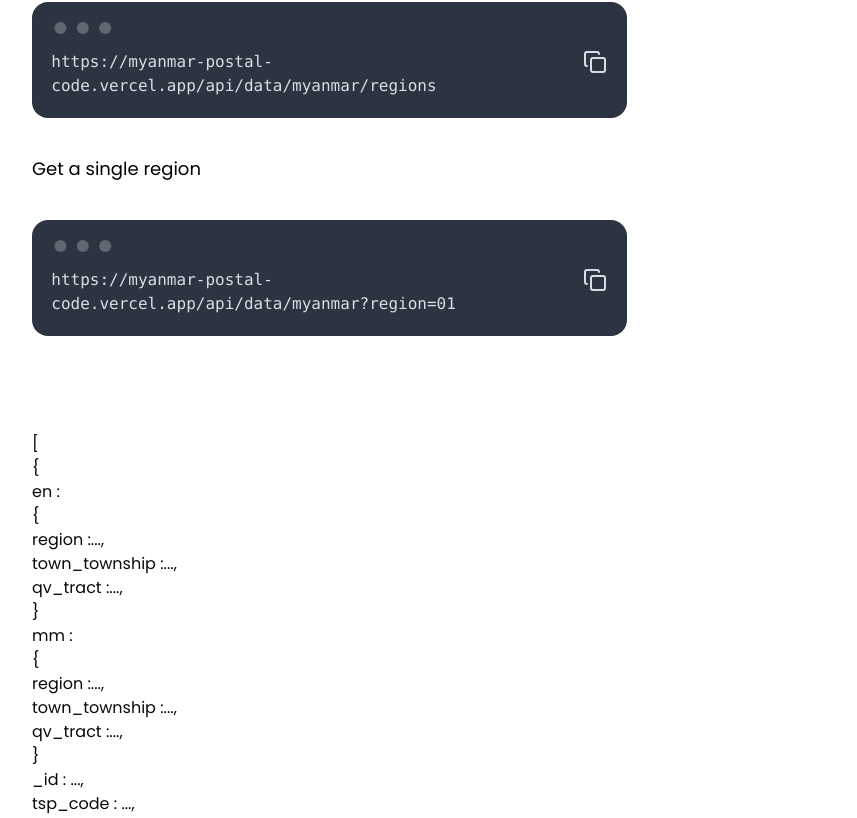
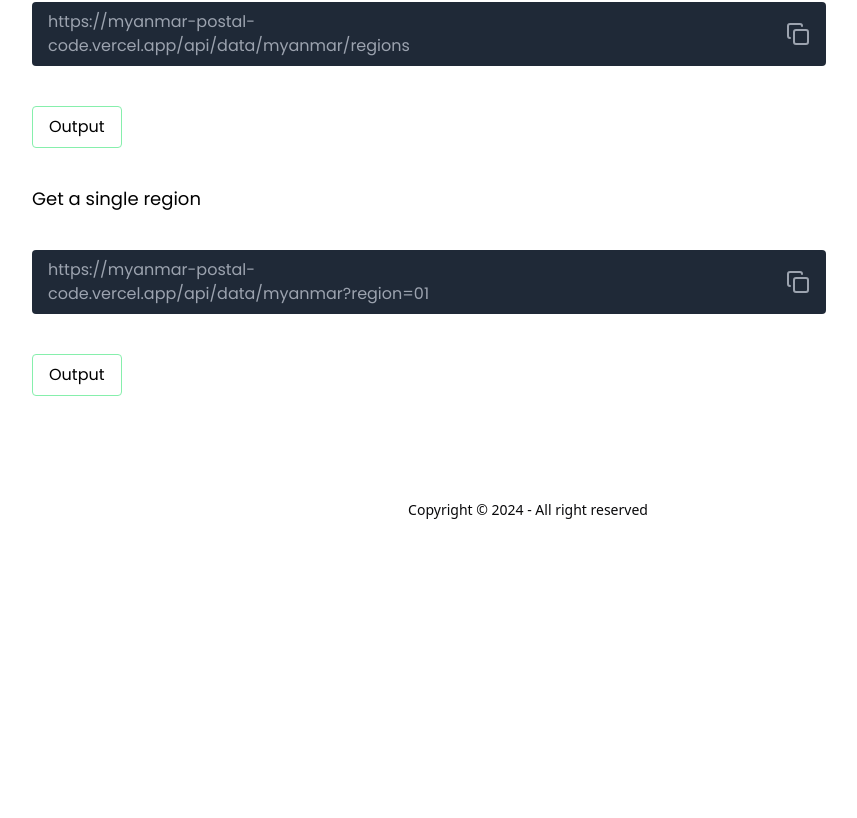
Before and after one commit to Minthantmg/MyanmarPostalCode, a Next.js app: page /docs in a window 1280 px wide. Shown: the part 421-1239 px from the top of the page, without its empty margins (112-969 px from the left). After the commit the page ends 949 px from the top, so only its background shows below. Built offline with nearby package versions, Linux system fonts and the light colour scheme.

Commit message:
update ui

```diff
--- a/src/app/docs/page.tsx
+++ b/src/app/docs/page.tsx
@@ -3,14 +3,20 @@ import React, {useState} from "react";
 import {Box, Copy} from "lucide-react";
 import Check from "../../../public/check.png"
 import Image from "next/image";
+import * as url from "url";
 
 const page = () => {
     // eslint-disable-next-line react-hooks/rules-of-hooks
     const [copied, setCopied] = useState(false);
     // eslint-disable-next-line react-hooks/rules-of-hooks
     const [copiedAll, setCopiedAll] = useState(false);
+    // eslint-disable-next-line react-hooks/rules-of-hooks
+    const [outputAll, setOutputAll] = useState(false)
+    // eslint-disable-next-line react-hooks/rules-of-hooks
+    const [output, setOutput] = useState(false)
+
     const singleText = 'https://myanmar-postal-code.vercel.app/api/data/myanmar?region=01';
-    const allStateText = 'https://myanmar-postal-code.vercel.app/api/data/myanmar/regions';
+    const allText =  "https://myanmar-postal-code.vercel.app/api/data/myanmar/regions"
 
     const handleCopy = async () => {
         try {
@@ -24,7 +30,7 @@ const page = () => {
 
     const handleCopyAll = async () => {
         try {
-            await navigator.clipboard.writeText(allStateText);
+            await navigator.clipboard.writeText(allText);
             setCopiedAll(true);
         } catch (error) {
         } finally {
@@ -32,25 +38,40 @@ const page = () => {
         }
     };
 
+    const handleOutputAll = () => {
+        setOutputAll(!outputAll)
+    }
+
+    const handleOutput = () => {
+        setOutput(!output)
+    }
+
     const data = [
         {
             "en": {
-                "region": "...,",
-                "town_township": "...,",
-                "qv_tract": "...,"
+                "region": "'...',",
+                "town_township": "'...',",
+                "qv_tract": "'...',"
             },
             "mm": {
-                "region": "...,",
-                "town_township": "...,",
-                "qv_tract": "...,"
+                "region": "'...',",
+                "town_township": "'...',",
+                "qv_tract": "'...',"
             },
-            "_id": "...,",
-            "tsp_code": "...,",
-            "region_code": "...,",
-            "postal_code": "...,",
-            "qv_code": "...,"
+            "_id": "'...',",
+            "tsp_code": "'...',",
+            "region_code": "'...',",
+            "postal_code": "'...',",
+            "qv_code": "'...',"
         },
     ];
+
+    const dataAll = [
+        [
+            "15",
+            "Naypyitaw Union Territory"
+        ],
+    ]
 
     return (
         <div className="w-full font-poppin">
@@ -74,45 +95,32 @@ const page = () => {
                 <div className="text-black text-lg leading-tight">
                     Get all regions
                 </div>
-                <div className="sm:w-3/5 w-[365px]">
-                    <div className="mockup-code">
-                        <pre
-                            className="flex justify-between"><code
-                            className="text-wrap mr-4 sm:mr-0">{allStateText}</code>
+                <div className="sm:w-4/5 w-[365px]">
+                    <div className="flex bg-gray-800 text-gray-400 px-4 py-2 rounded-sm">
+                        <div className="w-2/3 text-justify">
+                            {allText}
+                        </div>
+                        <div className="w-1/3 flex justify-end items-center">
                             {copiedAll ? (
                                 <>
                                     <Image src={Check} alt="" className="w-6 h-6 ml-4 sm:ml-0 mr-1 sm:mr-0"/>
                                 </>
                             ) : (
-                                <div onClick={handleCopyAll}
+                                <div onClick={handleCopy}
                                      className="cursor-pointer ml-4 sm:ml-0 mr-1 sm:mr-0 w-6 h-6">
                                     <Copy/>
                                 </div>
                             )}
-                        </pre>
                         </div>
                     </div>
-
-                <div className="text-black text-lg leading-tight">
-                    Get a single region
                 </div>
-                <div className="sm:w-3/5 w-[365px] pb-14">
-                    <div className="mockup-code">
-                        <pre
-                            className="flex justify-between"><code
-                            className="text-wrap mr-4 sm:mr-0">{singleText}</code>
-                            {copied ? (
+                <div onClick={handleOutputAll}>
+                    <button className="border border-green-300 text-black hover:bg-green-300 hover:text-white
+                    px-4 py-2 rounded-sm">Output
+                    </button>
+                </div>
+                {outputAll && (
                     <>
-                                    <Image src={Check} alt="" className="w-6 h-6 ml-4 sm:ml-0 mr-1 sm:mr-0"/>
-                                </>
-                            ) : (
-                                <div onClick={handleCopy} className="cursor-pointer ml-4 sm:ml-0 mr-1 sm:mr-0 w-6 h-6">
-                                    <Copy/>
-                                </div>
-                            )}
-                        </pre>
-                    </div>
-                </div>
                         <div className="flex flex-col">
                             <span>[</span>
                             <span>{`{`}
@@ -144,6 +152,54 @@ const page = () => {
                                 {`}`} </span>
                             <span>]</span>
                         </div>
+                    </>
+                )}
+                <div className="text-black text-lg leading-tight">
+                    Get a single region
+                </div>
+                <div className="sm:w-4/5 w-[365px]">
+                    <div className="flex bg-gray-800 text-gray-400 px-4 py-2 rounded-sm">
+                        <div className="w-2/3 text-justify">
+                            {singleText}
+                        </div>
+                        <div className="w-1/3 flex justify-end items-center">
+                            {copied ? (
+                                <>
+                                    <Image src={Check} alt="" className="w-6 h-6 ml-4 sm:ml-0 mr-1 sm:mr-0"/>
+                                </>
+                            ) : (
+                                <div onClick={handleCopy}
+                                     className="cursor-pointer ml-4 sm:ml-0 mr-1 sm:mr-0 w-6 h-6">
+                                    <Copy/>
+                                </div>
+                            )}
+                        </div>
+                    </div>
+                </div>
+                <div onClick={handleOutput}>
+                    <button className="border border-green-300 text-black hover:bg-green-300 hover:text-white
+                    px-4 py-2 rounded-sm">Output
+                    </button>
+                </div>
+                <div className="pb-14">
+                    {output && (
+                        <>
+                            <div className="flex flex-col">
+                                <span>[</span>
+                                <span>[</span>
+                                <span>
+                            {dataAll.map((item) => (
+                                <div key="1" className="flex flex-col">
+                                    {item}
+                                </div>
+                            ))}
+                            </span>
+                                <span> ]</span>
+                                <span>]</span>
+                            </div>
+                        </>
+                    )}
+                </div>
             </div>
         </div>
     );
```
Lines whose indentation alone changed are shown as unchanged.
